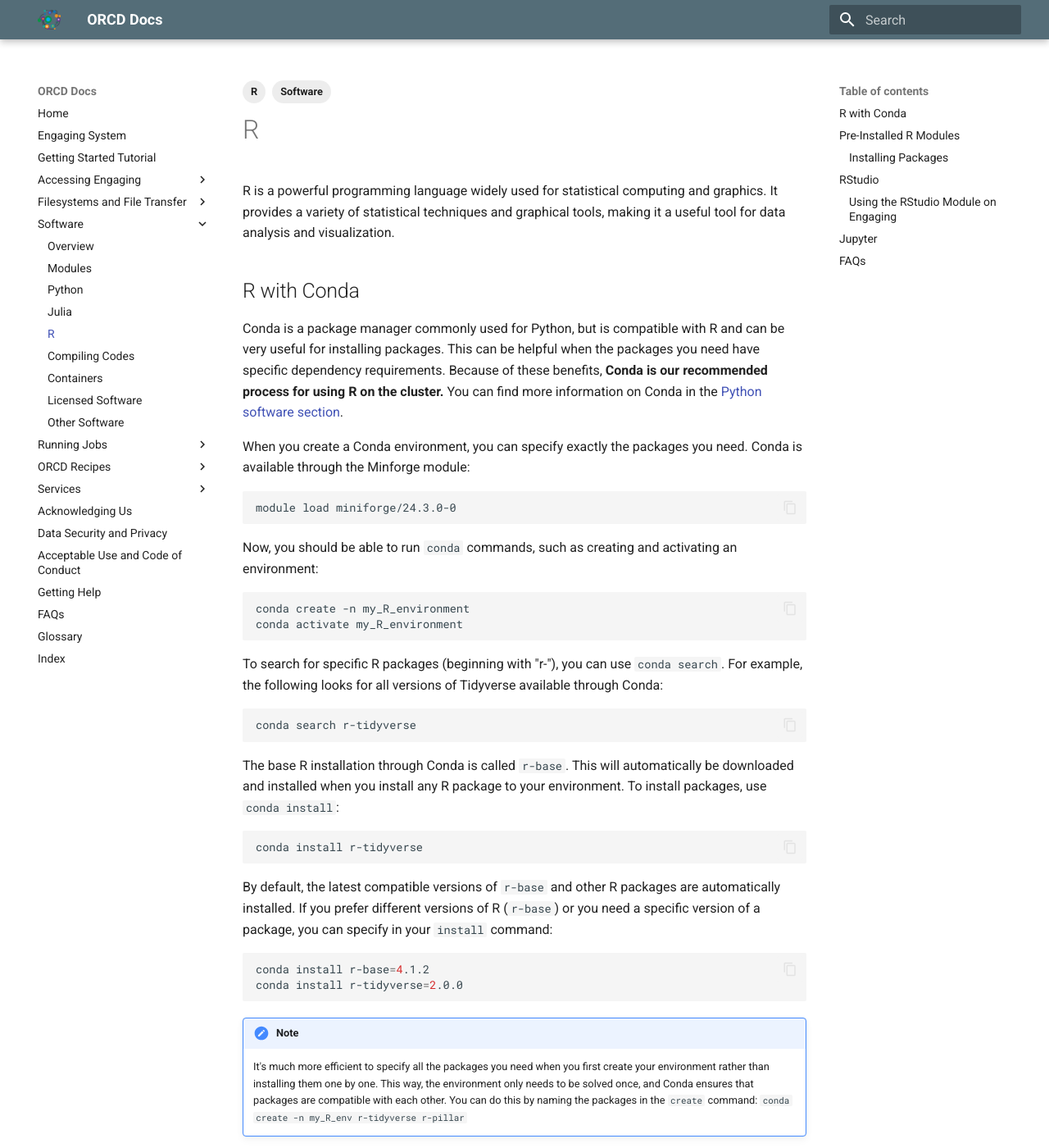
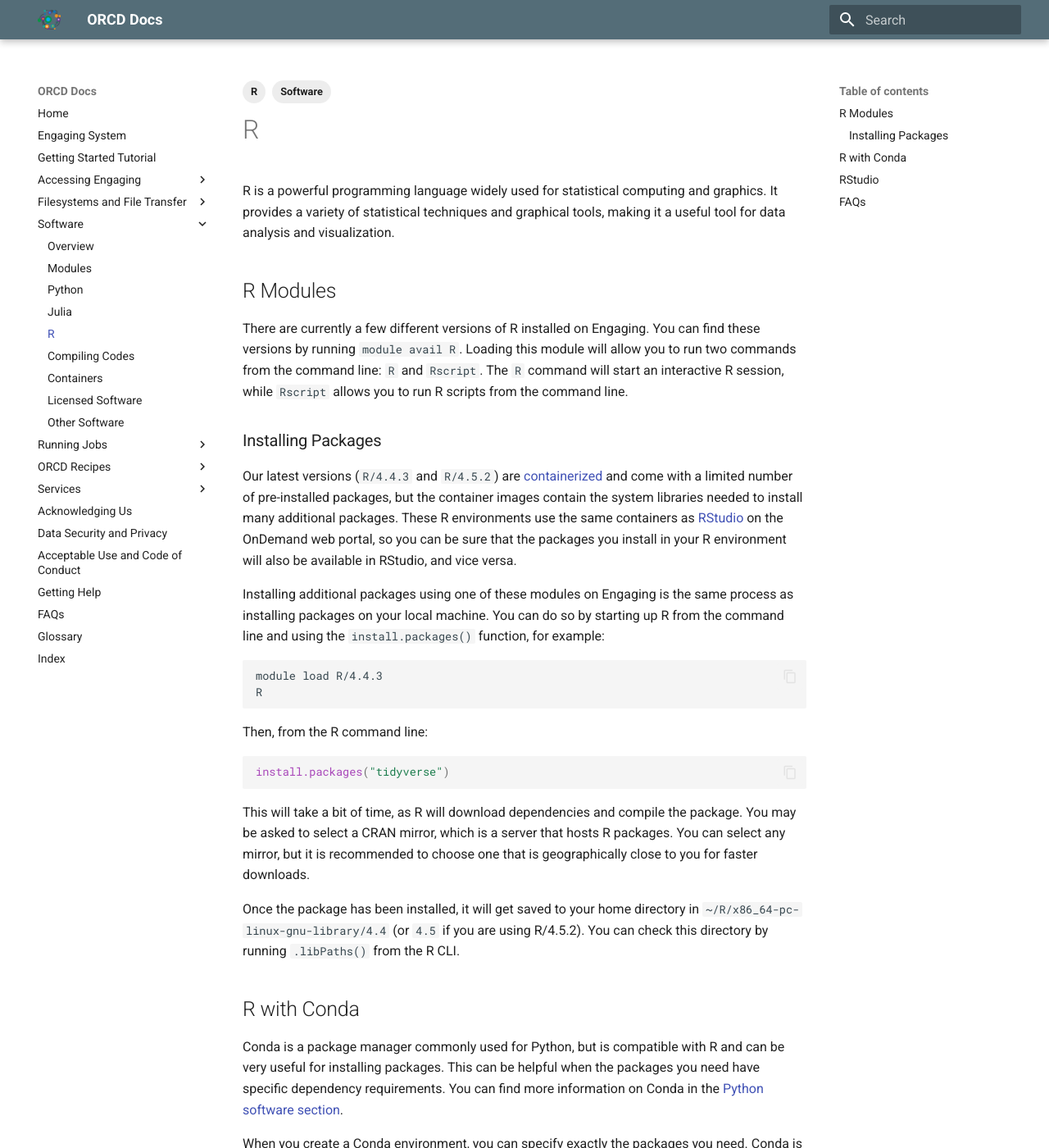
Before and after one commit to mit-orcd/orcd-docs-edit, an MkDocs documentation site: the page built from docs/software/R.md, in a window 1280 px wide and 1400 px high. Shown: the whole window at 82% size. Built offline with MkDocs 1.6.1 and Material for MkDocs 9.7.7, drawn with Linux system fonts in a browser that asks for light colours; some of the changed text lies outside the part shown.

Commit message:
updating R doc to match new setup

````diff
--- a/docs/software/R.md
+++ b/docs/software/R.md
@@ -8,14 +8,39 @@ tags:
 
 R is a powerful programming language widely used for statistical computing and graphics. It provides a variety of statistical techniques and graphical tools, making it a useful tool for data analysis and visualization.
 
+## R Modules
+
+There are currently a few different versions of R installed on Engaging. You can find these versions by running `module avail R`. Loading this module will allow you to run two commands from the command line: `R` and `Rscript`. The `R` command will start an interactive R session, while `Rscript` allows you to run R scripts from the command line.
+
+### Installing Packages
+
+Our latest versions (`R/4.4.3` and `R/4.5.2`) are [containerized](../glossary.md#container) and come with a limited number of pre-installed packages, but the container images contain the system libraries needed to install many additional packages. These R environments use the same containers as [RStudio](#rstudio) on the OnDemand web portal, so you can be sure that the packages you install in your R environment will also be available in RStudio, and vice versa.
+
+Installing additional packages using one of these modules on Engaging is the same process as installing packages on your local machine. You can do so by starting up R from the command line and using the `install.packages()` function, for example:
+
+```bash
+module load R/4.4.3
+R
+```
+
+Then, from the R command line:
+
+```R
+install.packages("tidyverse")
+```
+
+This will take a bit of time, as R will download dependencies and compile the package. You may be asked to select a CRAN mirror, which is a server that hosts R packages. You can select any mirror, but it is recommended to choose one that is geographically close to you for faster downloads.
+
+Once the package has been installed, it will get saved to your home directory in `~/R/x86_64-pc-linux-gnu-library/4.4` (or `4.5` if you are using R/4.5.2). You can check this directory by running `.libPaths()` from the R CLI.
+
 ## R with Conda
 
-Conda is a package manager commonly used for Python, but is compatible with R and can be very useful for installing packages. This can be helpful when the packages you need have specific dependency requirements. Because of these benefits, **Conda is our recommended process for using R on the cluster.** You can find more information on Conda in the [Python software section](python.md#conda-environments).
+Conda is a package manager commonly used for Python, but is compatible with R and can be very useful for installing packages. This can be helpful when the packages you need have specific dependency requirements. You can find more information on Conda in the [Python software section](python.md#conda-environments).
 
-When you create a Conda environment, you can specify exactly the packages you need. Conda is available through the Minforge module:
+When you create a Conda environment, you can specify exactly the packages you need. Conda is available through the Miniforge module:
 
 ```bash
-module load miniforge/24.3.0-0
+module load miniforge
 ```
 
 Now, you should be able to run `conda` commands, such as creating and activating an environment:
@@ -49,57 +74,13 @@ conda install r-tidyverse=2.0.0
 
 Once your environment is created and activated, entering `which R` should direct you to the version of R within your Conda environment.
 
-## Pre-Installed R Modules
-
-There are currently a few different versions of R installed on Engaging. You can find these versions by running `module avail`. To use an R interactive environment, first load an R module, then enter `R`.
-
-```bash
-module load r/4.2.2-x86_64
-R
-```
-
-### Installing Packages
-
-The pre-installed R modules come with a limited number of packages, but it is possible to install more. This can be acheived using the standard R command `install.packages("packageName")`.
-
-R will first try to install this package system-wide but will be blocked to avoid editing the module for the entire cluster. You will be asked if you want to use a personal library instead. Type "yes" and press enter. This creates a folder in your home directory that contains the packages for each version of R you use. You can check this directory by running `.libPaths()` from the R CLI.
-
 ## RStudio
 
-You can use RStudio on the Engaging cluster via [ORCD OnDemand](https://orcd-ood.mit.edu) > Interactive Apps > RStudio Server. From there, select the specifications you need, including runtime, memory, and R version.
+You can use RStudio on the Engaging cluster via [OnDemand](https://orcd-ood.mit.edu) > Interactive Apps > RStudio Server. From there, select the specifications you need, including runtime, memory, and R version.
 
-### Using the RStudio Module on Engaging
-
-Currently, OnDemand does not support local installations of R or versions of R installed through Conda. This can make it difficult to install certain packages. While we plan on updating this soon, we have a current workaround that takes a bit of setup but makes packages much easier to install.
-
-First, you will need to start a [job](../running-jobs/overview.md) on Engaging. This can be an interactive job or a batch job, but we will use an interactive job in the current example:
-
-```bash
-salloc -N 1 -n 4 --mem-per-cpu=4G -p mit_normal
-```
-
-Be sure to edit the flags as necessary to request the resources you need, such as CPU cores, memory, or GPUs. See [Requesting Resources](../running-jobs/requesting-resources.md) for more information.
-
-Next, load the `rstudio/4.4.2` module and run the `rstudio` command:
-
-```bash
-module load rstudio/4.4.2
-rstudio
-```
-
-You should now see printed instructions for setting up port forwarding to interact with RStudio using your web browser. If using a batch session, these instructions will appear in your job output file.
-
-## Jupyter
-
-Similar to RStudio, Jupyter notebooks offer a handy cell-based interface to run R code. You can run R on Jupyter notebooks through the Engaging web portal.
-
-Jupyter notebooks are available through [ORCD OnDemand](https://orcd-ood.mit.edu) > Interactive Apps > Jupyter Notebook. To run R, you must create a Conda environment with both `r-irkernel` and `jupyterlab` installed (see [R with Conda](#r-with-conda) and [Jupyter](../recipes/jupyter.md#language-specific-instructions)). When starting up the notebook, enter the name of your custom Conda environment. Once you launch the session and open your notebook, you may need to change your kernel to R. Your current kernel is shown in the top right, and likely defaults to "Python 3 (ipykernel)". Click this to change it to R.
+As mentioned above, the RStudio environment uses the same containerized R installations as the command line modules. This means that any packages you install in RStudio will also be available when you use R from the command line, and vice versa. Packages you install in RStudio will be saved to your home directory in `~/R/x86_64-pc-linux-gnu-library/<version>`.
 
 ## FAQs
-
-**I am trying to use a specific R installation, but it is not being recognized. What should I do?**
-
-Sometimes, the way your environment is set up may cause the system to default to certain R installations that you don't want. The culprit can often be found in your `.bashrc` and/or `.bash_profile` file. Usually, running `module purge` from the command line before loading the version of R you want solves the problem.
 
 **How do I change the path where my libraries are installed?**
 
````
Also changed, not shown: other parts of docs/software/R.md (+1 -1 lines).
